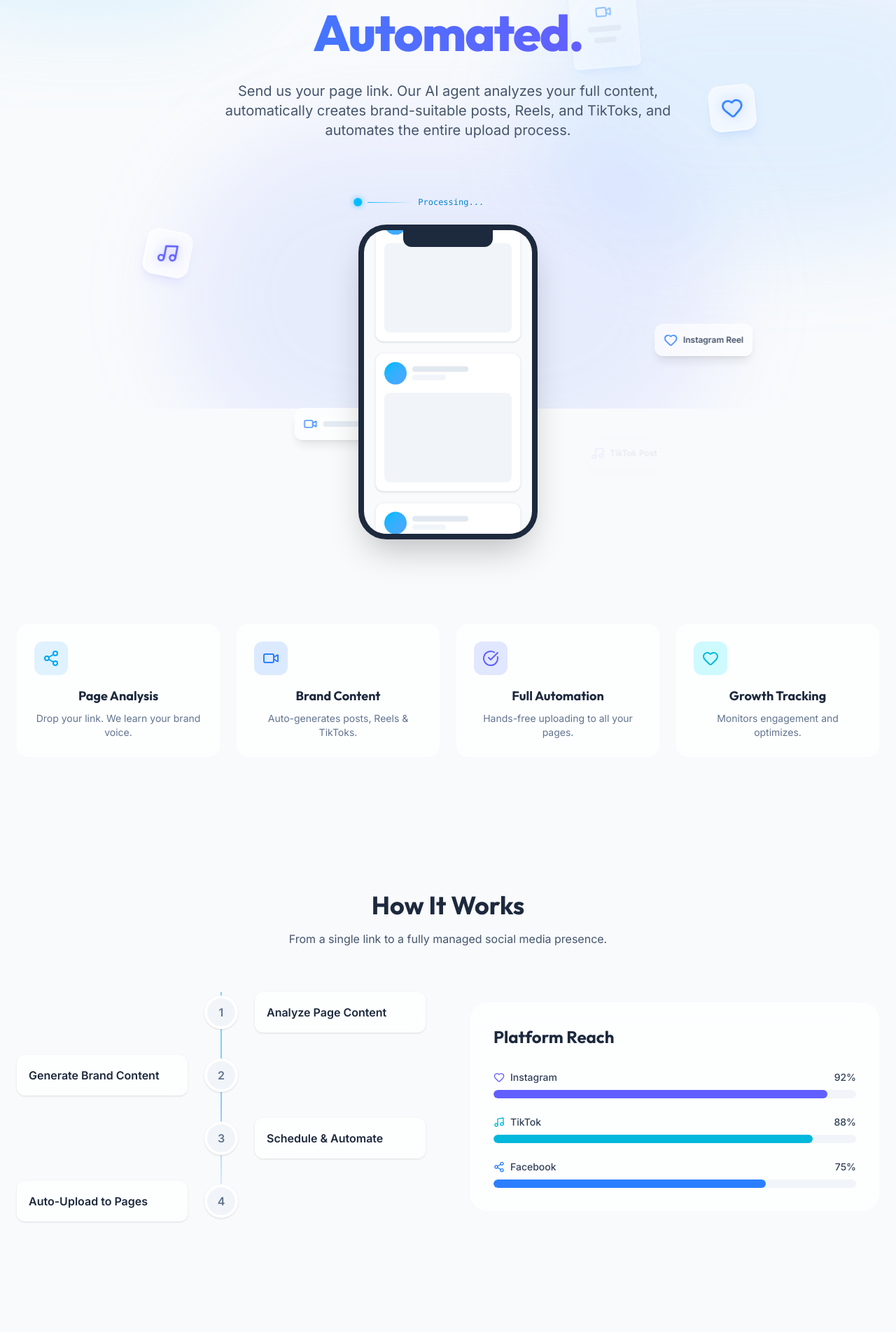
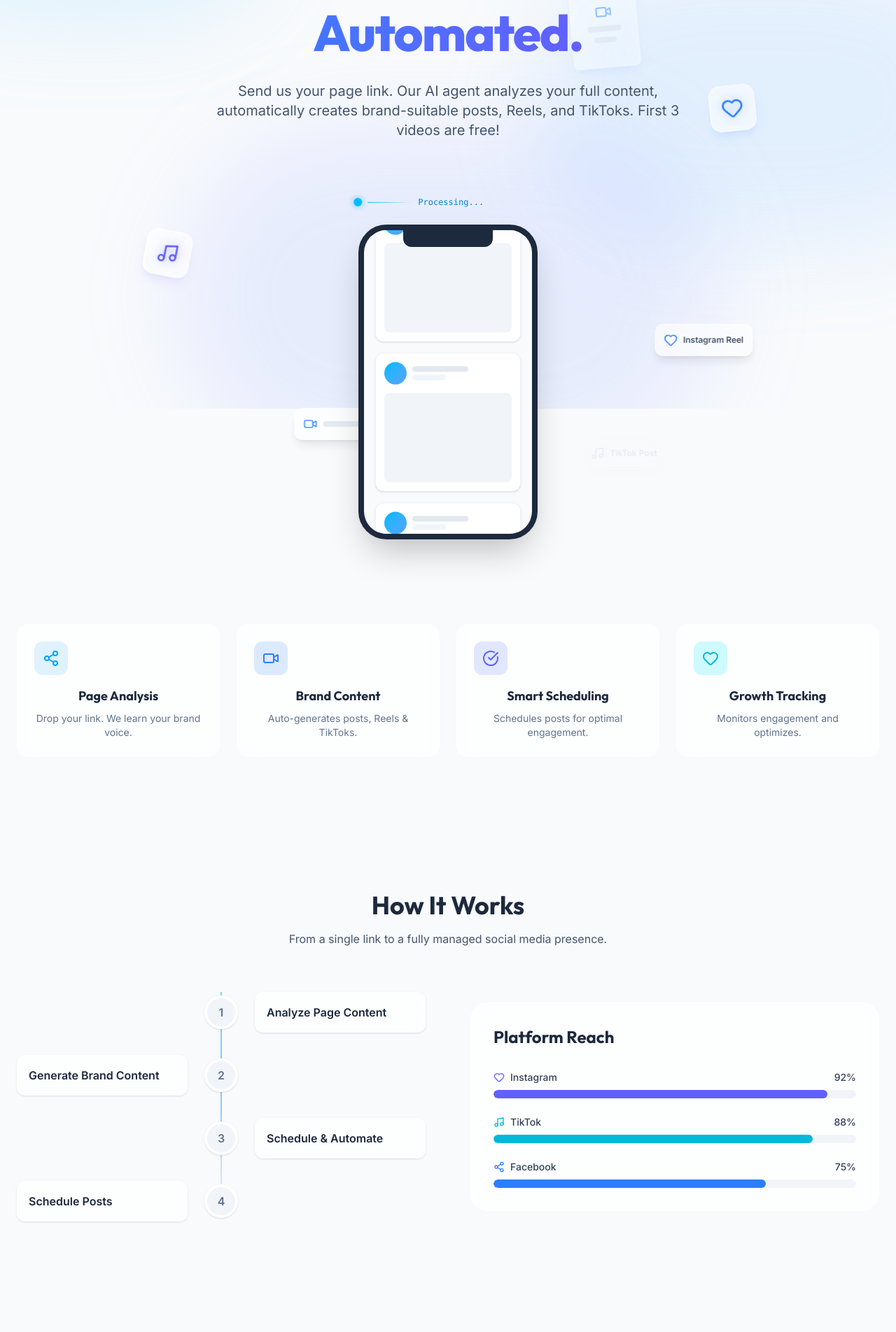
Before and after one commit to Bluxuna/fronted_tianshan, a React (Vite) app: page / in a window 1280 px wide. Shown: the part 216-2120 px from the top of the page at 70% size. Built offline with nearby package versions, Linux system fonts and the light colour scheme.

Commit message:
edit some frontend

```diff
--- a/docker-compose.yml
+++ b/docker-compose.yml
@@ -3,7 +3,7 @@ version: '3.8'
 services:
   app:
     build: .
-    container_name: tianshan-app
+    container_name: tianshan-app-front
     ports:
       - "3001:3001"
     env_file:
--- a/src/App.tsx
+++ b/src/App.tsx
@@ -80,13 +80,13 @@ const FloatingBackground = () => {
 const translations = {
   en: {
     heroTitle: "Your Social Media, Fully Automated.",
-    heroSubtitle: "Send us your page link. Our AI agent analyzes your full content, automatically creates brand-suitable posts, Reels, and TikToks, and automates the entire upload process.",
+    heroSubtitle: "Send us your page link. Our AI agent analyzes your full content, automatically creates brand-suitable posts, Reels, and TikToks. First 3 videos are free!",
     scanLink: "Page Analysis",
     scanLinkDesc: "Drop your link. We learn your brand voice.",
     aiCreative: "Brand Content",
     aiCreativeDesc: "Auto-generates posts, Reels & TikToks.",
-    autoPost: "Full Automation",
-    autoPostDesc: "Hands-free uploading to all your pages.",
+    autoPost: "Smart Scheduling",
+    autoPostDesc: "Schedules posts for optimal engagement.",
     dailyAnalysis: "Growth Tracking",
     dailyAnalysisDesc: "Monitors engagement and optimizes.",
     techStackTitle: "How It Works",
@@ -94,7 +94,7 @@ const translations = {
     step1: "Analyze Page Content",
     step2: "Generate Brand Content",
     step3: "Schedule & Automate",
-    step4: "Auto-Upload to Pages",
+    step4: "Schedule Posts",
     platformReach: "Platform Reach",
     contactTitle: "Request a Demo",
     contactSubtitle: "See the Living Automation Engine in action.",
@@ -107,16 +107,17 @@ const translations = {
     facebook: "Facebook",
     instagram: "Instagram",
     tiktok: "TikTok",
+    contactTelegram: "Contact us on Telegram",
   },
   ka: {
     heroTitle: "თქვენი სოციალური მედია, სრულად ავტომატიზირებული.",
-    heroSubtitle: "გამოგვიგზავნეთ თქვენი გვერდის ბმული. ჩვენი AI აგენტი აანალიზებს თქვენს კონტენტს, ავტომატურად ქმნის ბრენდზე მორგებულ პოსტებს, Reels-ებს და TikTok-ებს და სრულად ავტომატიზირებს ატვირთვის პროცესს.",
+    heroSubtitle: "გამოგვიგზავნეთ თქვენი გვერდის ბმული. ჩვენი AI აგენტი აანალიზებს თქვენს კონტენტს, ავტომატურად ქმნის ბრენდზე მორგებულ პოსტებს, Reels-ებს და TikTok-ებს. პირველი 3 ვიდეო უფასოა!",
     scanLink: "გვერდის ანალიზი",
     scanLinkDesc: "ჩააგდეთ ბმული. ჩვენ ვსწავლობთ თქვენს სტილს.",
     aiCreative: "ბრენდის კონტენტი",
     aiCreativeDesc: "ქმნის პოსტებს, Reels და TikTok-ებს.",
-    autoPost: "სრული ავტომატიზაცია",
-    autoPostDesc: "ავტომატური ატვირთვა თქვენს გვერდებზე.",
+    autoPost: "ჭკვიანი დაგეგმვა",
+    autoPostDesc: "დაგეგმავს პოსტებს ოპტიმალური ჩართულობისთვის.",
     dailyAnalysis: "ზრდის კონტროლი",
     dailyAnalysisDesc: "აკონტროლებს ჩართულობას და აუმჯობესებს.",
     techStackTitle: "როგორ მუშაობს",
@@ -124,7 +125,7 @@ const translations = {
     step1: "გვერდის კონტენტის ანალიზი",
     step2: "ბრენდის კონტენტის გენერაცია",
     step3: "დაგეგმვა და ავტომატიზაცია",
-    step4: "ავტომატური ატვირთვა გვერდებზე",
+    step4: "პოსტების დაგეგმვა",
     platformReach: "პლატფორმის წვდომა",
     contactTitle: "დემოს მოთხოვნა",
     contactSubtitle: "ნახეთ ცოცხალი ავტომატიზაციის ძრავი მოქმედებაში.",
@@ -137,6 +138,7 @@ const translations = {
     facebook: "Facebook",
     instagram: "Instagram",
     tiktok: "TikTok",
+    contactTelegram: "დაგვიკავშირდით Telegram-ზე",
   }
 };
 
@@ -515,6 +517,24 @@ export default function App() {
         </section>
 
       </main>
+
+      {/* Footer */}
+      <footer className="relative z-10 py-8 px-6 border-t border-white/20 glass-panel">
+        <div className="max-w-7xl mx-auto text-center">
+          <p className="text-slate-600 mb-4">{t.contactTelegram}</p>
+          <a
+            href="https://t.me/GMblx123"
+            target="_blank"
+            rel="noopener noreferrer"
+            className="inline-flex items-center gap-2 px-6 py-3 bg-gradient-to-r from-sky-500 via-blue-500 to-indigo-500 text-white font-semibold rounded-full shadow-lg shadow-blue-500/30 hover:shadow-xl hover:shadow-blue-500/40 transition-all duration-300 hover:scale-105"
+          >
+            <svg className="w-5 h-5" fill="currentColor" viewBox="0 0 24 24">
+              <path d="M11.944 0A12 12 0 0 0 0 12a12 12 0 0 0 12 12 12 12 0 0 0 12-12A12 12 0 0 0 12 0a12 12 0 0 0-.056 0zm4.962 7.224c.1-.002.321.023.465.14a.506.506 0 0 1 .171.325c.016.093.036.306.02.472-.18 1.898-.962 6.502-1.36 8.627-.168.9-.499 1.201-.82 1.23-.696.065-1.225-.46-1.9-.902-1.056-.693-1.653-1.124-2.678-1.8-1.185-.78-.417-1.21.258-1.91.177-.184 3.247-2.977 3.307-3.23.007-.032.014-.15-.056-.212s-.174-.041-.249-.024c-.106.024-1.793 1.14-5.061 3.345-.48.33-.913.49-1.302.48-.428-.008-1.252-.241-1.865-.44-.752-.245-1.349-.374-1.297-.789.027-.216.325-.437.893-.663 3.498-1.524 5.83-2.529 6.998-3.014 3.332-1.386 4.025-1.627 4.476-1.635z"/>
+            </svg>
+            @GMblx123
+          </a>
+        </div>
+      </footer>
     </div>
   );
 }
```
Also changed, not shown: 1 other file (tests, documents, lock files or other folders).
